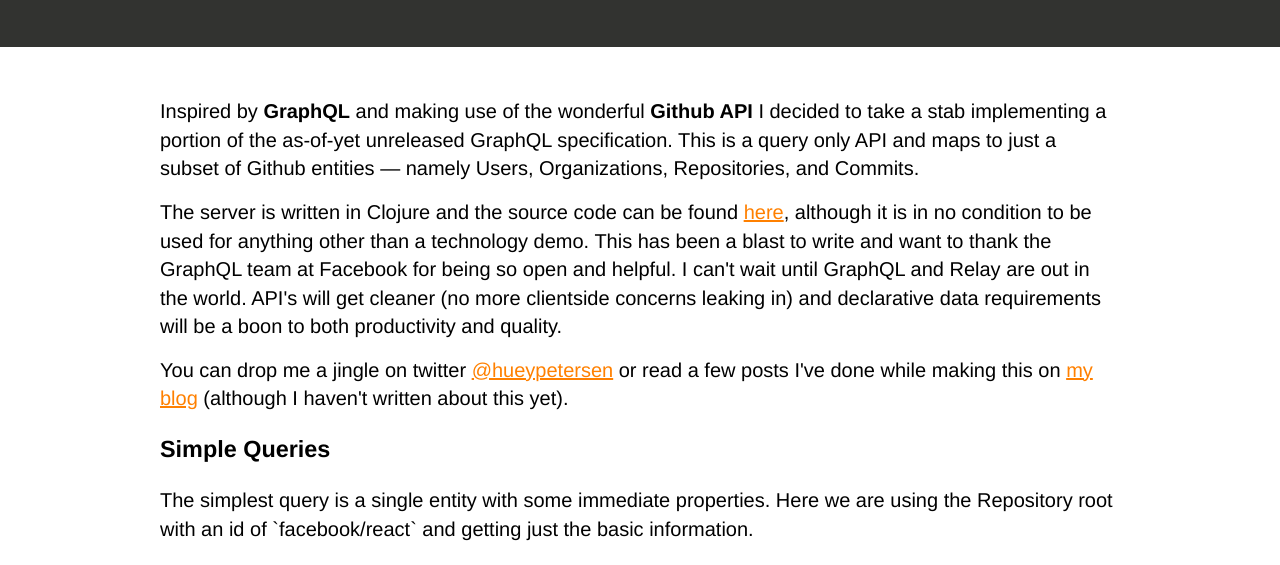
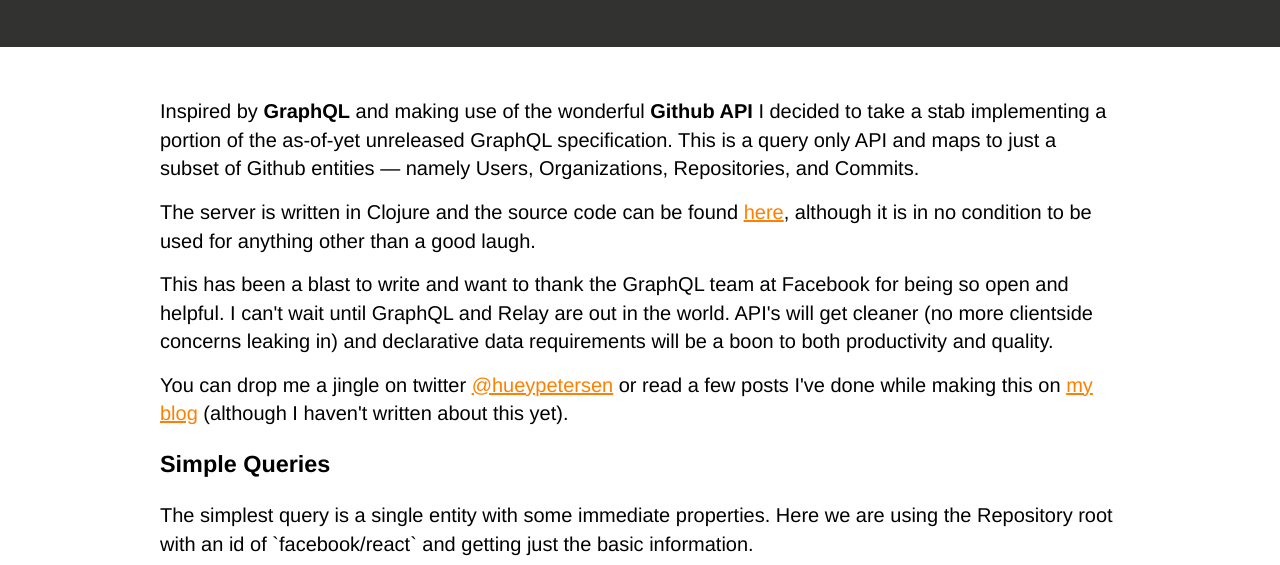
Before and after one commit to eyston/hueyql, a plain HTML site: page resources/public/www/index.html in a window 1280 px wide. Shown: the part 167-732 px from the top of the page. Drawn offline with Linux system fonts and the light colour scheme; no server answers.

Commit message:
slight tweaks to opening

```diff
--- a/resources/public/www/index.html
+++ b/resources/public/www/index.html
@@ -203,7 +203,9 @@
 
 		<p>Inspired by <strong>GraphQL</strong> and making use of the wonderful <strong>Github API</strong> I decided to take a stab implementing a portion of the as-of-yet unreleased GraphQL specification.  This is a query only API and maps to just a subset of Github entities &mdash; namely Users, Organizations, Repositories, and Commits.</p>
 
-		<p>The server is written in Clojure and the source code can be found <a href="https://github.com/eyston/hueyql">here</a>, although it is in no condition to be used for anything other than a technology demo.  This has been a blast to write and want to thank the GraphQL team at Facebook for being so open and helpful.  I can't wait until GraphQL and Relay are out in the world.  API's will get cleaner (no more clientside concerns leaking in) and declarative data requirements will be a boon to both productivity and quality.</p>
+		<p>The server is written in Clojure and the source code can be found <a href="https://github.com/eyston/hueyql">here</a>, although it is in no condition to be used for anything other than a good laugh.</p>
+
+		<p>This has been a blast to write and want to thank the GraphQL team at Facebook for being so open and helpful.  I can't wait until GraphQL and Relay are out in the world.  API's will get cleaner (no more clientside concerns leaking in) and declarative data requirements will be a boon to both productivity and quality.</p>
 
 		<p>You can drop me a jingle on twitter <a href="https://twitter.com/hueypetersen">@hueypetersen</a> or read a few posts I've done while making this on <a href="http://hueypetersen.com">my blog</a> (although I haven't written about this yet).</p>
 
```
